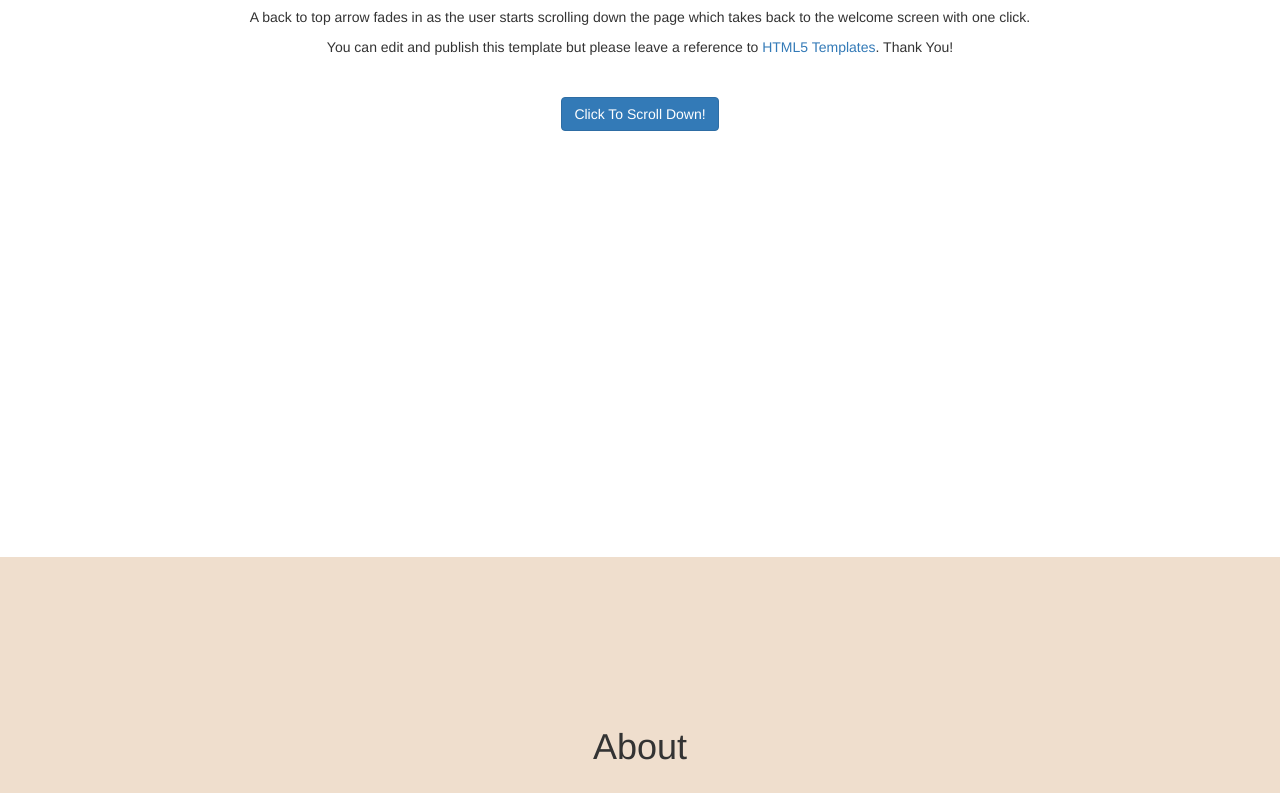
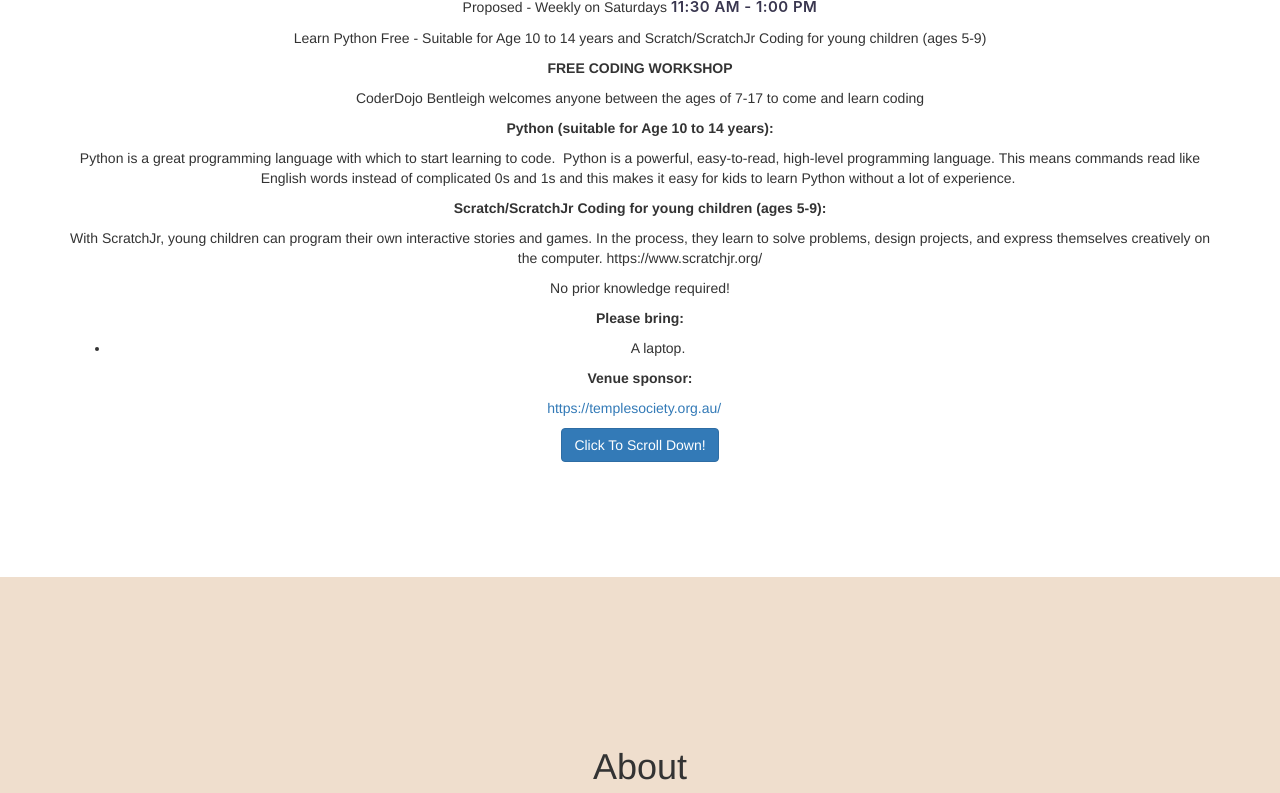
Before and after one commit to codeclubbentleigh/codeclubbentleigh.github.io, a plain HTML site: page index.html in a window 1280 px wide. Shown: the part 243-1036 px from the top of the page. Drawn offline with Linux system fonts and the light colour scheme.

Commit message:
Update index.html

```diff
--- a/index.html
+++ b/index.html
@@ -1,4 +1,4 @@
-<!doctype html>
+D<!doctype html>
 <html lang="en" class="no-js">
 <head>
     <meta charset="utf-8">
@@ -46,11 +46,22 @@
         <div class="container">
             <div class="row">
                 <div class="col-lg-12">
-                    <h1>Bootstrap Sticky Scrolling Menu</h1>
-                    <p>Responsive one-page scrolling template with sticky menu on the top of the page. The active page gets highlighted as the user scrolls on the page or selects an option in the menu.</p>
-					<p>A back to top arrow fades in as the user starts scrolling down the page which takes back to the welcome screen with one click.</p>
-					<p>You can edit and publish this template but please leave a reference to <a href="https://html5-templates.com/" target="_blank" rel="nofollow">HTML5 Templates</a>. Thank You!</p>
-					<p>&nbsp;</p>
+                    <h1>CoderDojo Bentleigh</h1>
+<p>Proposed - Weekly on Saturdays&nbsp;<span style="color: #39364f; font-family: 'Neue Plak', -apple-system, BlinkMacSystemFont, Roboto, 'Helvetica Neue', Helvetica, Tahoma, Arial, sans-serif; font-size: 14.9333px; font-weight: 600; letter-spacing: 0.5px;">11:30 AM - 1:00 PM</span></p>
+<p>Learn&nbsp;<span>Python&nbsp;</span>Free - Suitable for Age 10&nbsp;to 14&nbsp;years and&nbsp;<span>Scratch/</span><span>ScratchJr</span>&nbsp;Coding for young children&nbsp;(ages 5-9)</p>
+<p><strong>FREE CODING WORKSHOP</strong></p>
+<p>CoderDojo Bentleigh welcomes anyone between the ages of&nbsp;7-17 to come and learn coding</p>
+<p><strong>Python (suitable for Age 10&nbsp;to 14&nbsp;years):</strong></p>
+<p>Python is a great programming language with which to start learning to code.&nbsp; Python is a powerful, easy-to-read, high-level programming language. This means commands read like English words instead of complicated 0s and 1s and this makes it easy for kids to learn Python without a lot of experience.&nbsp;</p>
+<p><strong><span>Scratch/</span><span>ScratchJr</span><span>&nbsp;Coding for young children&nbsp;(ages 5-9):</span></strong></p>
+<p><span>With&nbsp;ScratchJr,&nbsp;</span><span>young children can program their own interactive stories and games. In the process, they learn to solve problems, design projects, and express themselves creatively on the computer.&nbsp;https://www.scratchjr.org/</span></p>
+<p>No prior&nbsp;knowledge required!</p>
+<p><strong>Please bring:</strong></p>
+<ul>
+<li>A laptop.&nbsp;</li>
+</ul>
+<p class="MsoNormal"><span><strong>Venue sponsor:</strong></span></p>
+<p class="MsoNormal"><span><a href="https://templesociety.org.au/" target="_blank" rel="nofollow noopener noreferrer">https://templesociety.org.au/</a>&nbsp;&nbsp;&nbsp;</span></p>
                     <a class="btn btn-primary page-scroll" href="#about">Click To Scroll Down!</a>
                 </div>
             </div>
```
